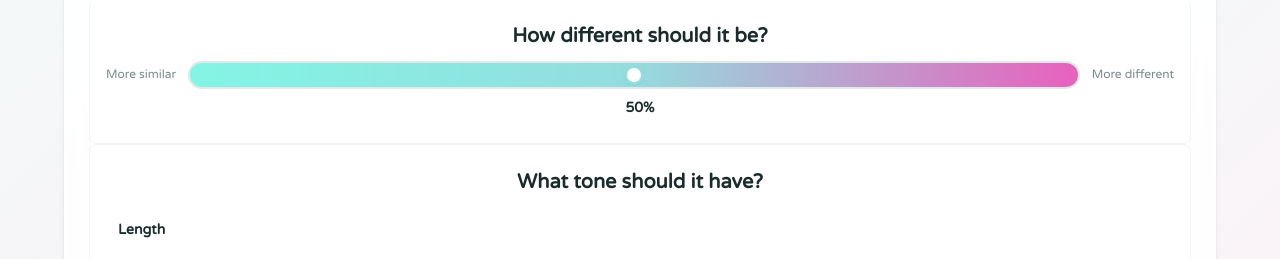
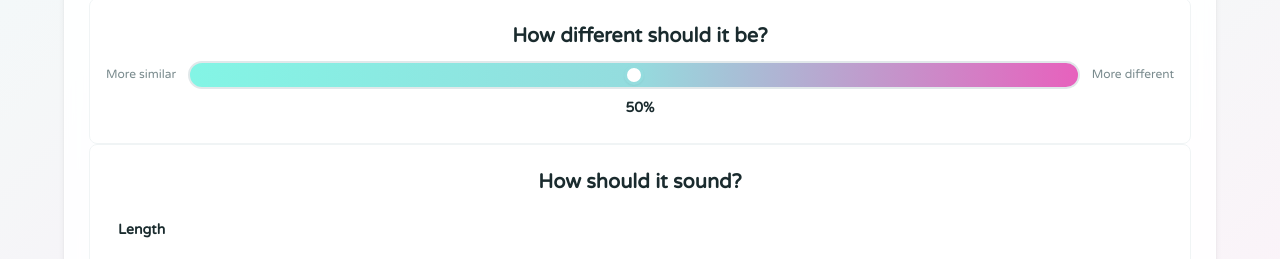
Before and after one commit to cd-space-dot-dot/web-copy-polisher-frontend, a React (Vite) app: page / in a window 1280 px wide. Shown: the part 1175-1434 px from the top of the page. Built offline with nearby package versions, Linux system fonts and the light colour scheme; a web font is replaced by a local one.

Commit message:
try again

```diff
--- a/src/components/ChipSelector.jsx
+++ b/src/components/ChipSelector.jsx
@@ -209,7 +209,7 @@ export default function ChipSelector({ selectedChips, onChipsChange }) {
     <div className="chip-selector-wrapper">
       <div className="chip-selector-container">
         <div className="chip-selector-description">
-            <h3>What tone should it have?</h3>
+            <h3>How should it sound?</h3>
         </div>
         <div className="chip-selector">
           {chipCategories.map((category) => {
--- a/src/index.css
+++ b/src/index.css
@@ -582,8 +582,8 @@ button:focus {
   gap: var(--space-4);
   margin-bottom: var(--space-4);
   position: relative;
-  width: 100%; /* Explicit width */
-  overflow: hidden; /* Prevent category overflow */
+  width: 100%;
+  overflow: visible; /* ✅ fixes chip clipping on desktop */
 }
 
 .chip-category-label {
```
